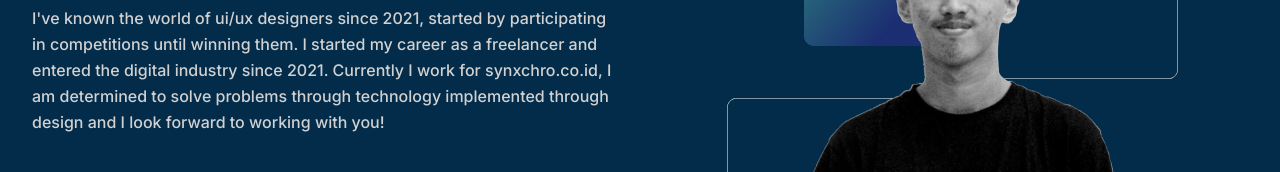
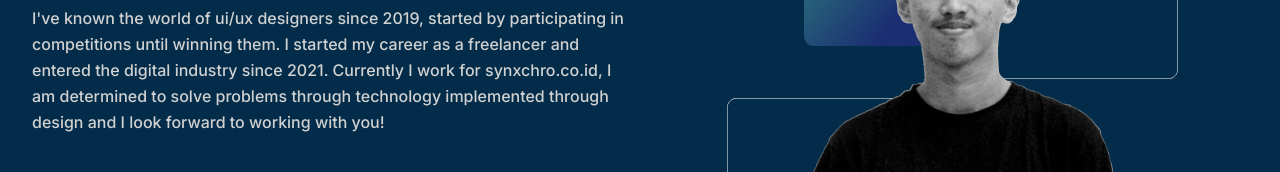
Before and after one commit to andiburhanuddin/andiburhanuddin.github.io, a website: page index.html in a window 1280 px wide. Shown: the part 367-539 px from the top of the page. Drawn offline with Linux system fonts and the light colour scheme.

Commit message:
update deskripsi

```diff
--- a/index.html
+++ b/index.html
@@ -49,7 +49,7 @@
                     <h1 class="bg-gradient-to-r from-primary to-ungu inline-block text-transparent bg-clip-text font-custom text-base font-bold mb-3 md:text-3xl">Hi, i’m Andi Burhanuddin</h1>
                     <!-- <span class="block font-bold text-dark text-4xl mt-1 lg:text-5xl">Andi Burhanuddin</span> -->
                     <h2 class="block font-custom font-bold text-white text-4xl mb-5 lg:text-5xl">UI/UX Designer & <span class="text-white">Front End Developer</span></h2>
-                    <p class="font-medium text-secondary mb-6 leading-relaxed lg:mb-10">I've known the world of ui/ux designers since 2021, started by participating in competitions until winning them. I started my career as a freelancer and entered the digital industry since 2021. Currently I work for synxchro.co.id, I am determined to solve problems through technology implemented through design and I look forward to working with you!</p>
+                    <p class="font-medium text-secondary mb-6 leading-relaxed lg:mb-10">I've known the world of ui/ux designers since 2019, started by participating in competitions until winning them. I started my career as a freelancer and entered the digital industry since 2021. Currently I work for synxchro.co.id, I am determined to solve problems through technology implemented through design and I look forward to working with you!</p>
                     <div class="flex items-center mb-4">
                         <a href="mailto:andibrhnddn7@gmail.com" target="_blank" class="text-base font-medium text-white bg-gradient-to-r from-primary to-ungu py-4 px-10 rounded-md hover:shadow-lg hover:opacity-80 transition duration-300 ease-in-out">Email Me</a>
                         <a href="https://www.instagram.com/andibrhnddn/" target="_blank" class="ml-10">
```
Also changed, not shown: dist/output.css.
